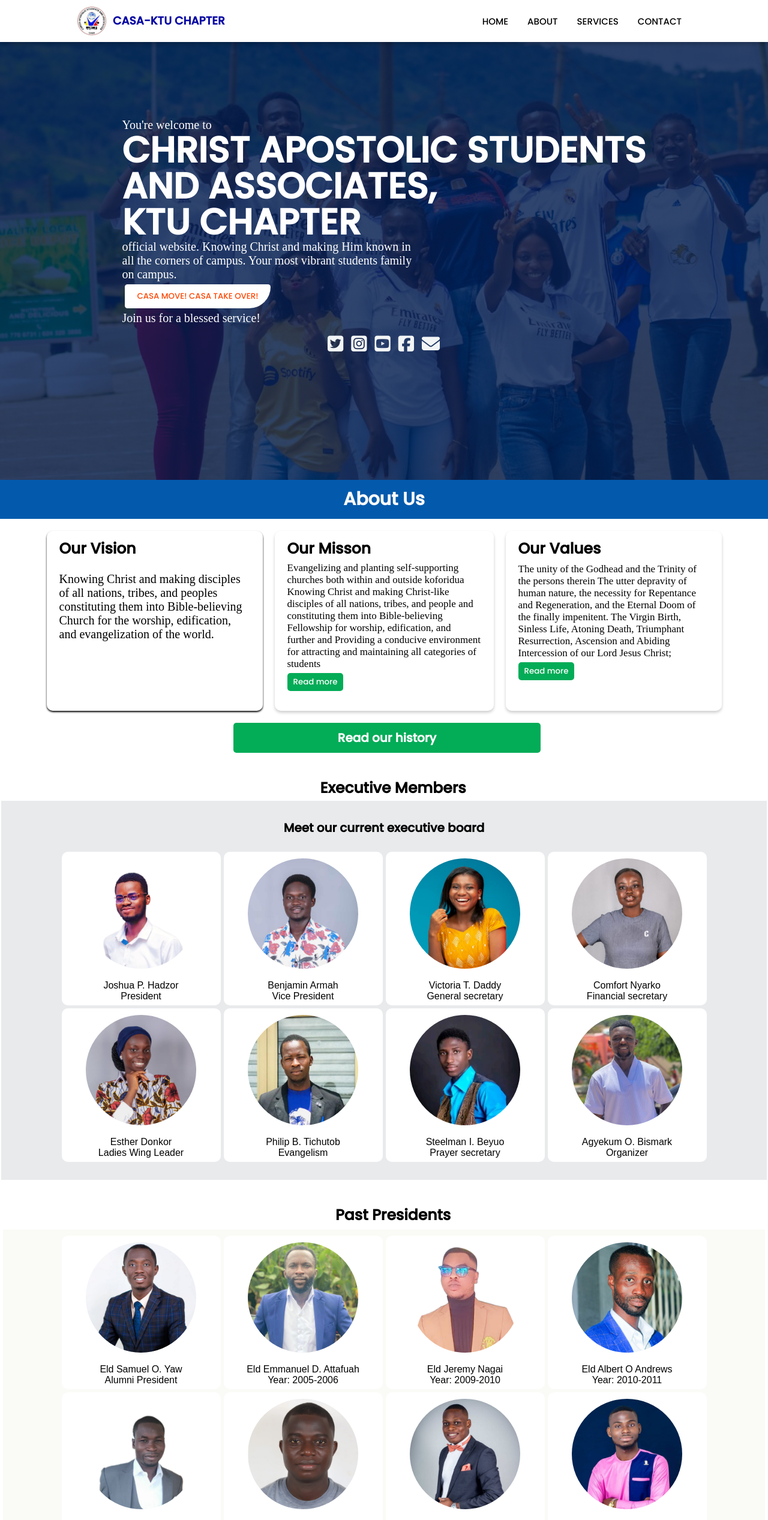
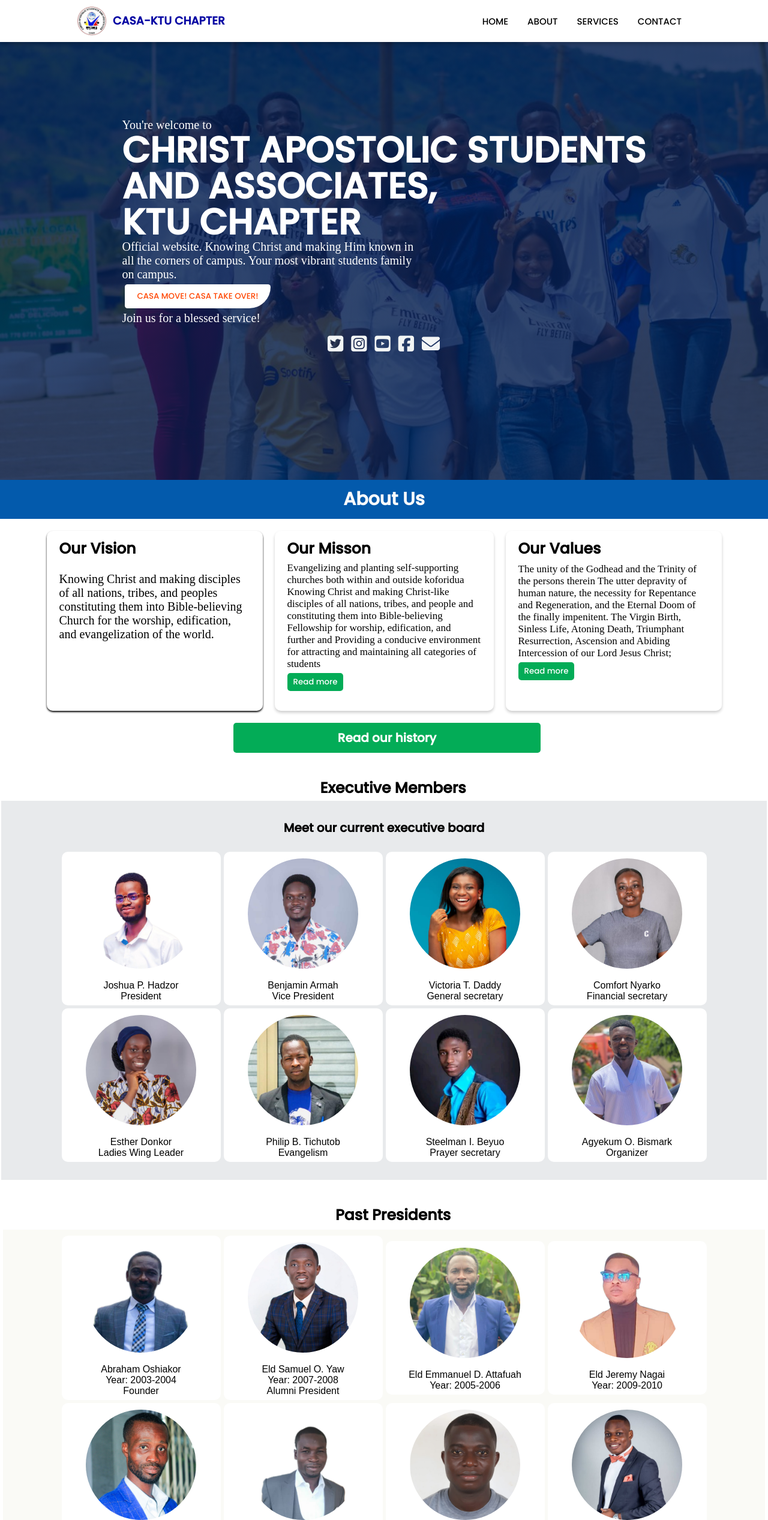
Before and after one commit to Mccodenetworks/casa-ktu, a plain HTML site: page index.html in a window 1280 px wide. Shown: the top 2534 px of the page at 60% size. Drawn offline with Linux system fonts and the light colour scheme.

Commit message:
Update index.html

```diff
--- a/index.html
+++ b/index.html
@@ -50,7 +50,7 @@
       <p>You're welcome to</p>
       <h2>CHRIST APOSTOLIC STUDENTS <br>AND ASSOCIATES,
         <br>KTU CHAPTER</h2>
-        <p> official website. Knowing Christ and making Him known in all the corners of campus.
+        <p> Official website. Knowing Christ and making Him known in all the corners of campus.
         Your most vibrant students family on campus.</p>
        </p>
         <button class="btn-casa"> CASA MOVE! CASA TAKE OVER!</button>
@@ -221,9 +221,22 @@
 <div class="card-past">
 
   <div class="pic-card">
+    <img src="icons/founder.jpg" width="150px">
+    <p>Abraham Oshiakor
+      <br>
+      Year: 2003-2004
+       <br>
+       Founder
+       <br>
+      </p>
+  </div>
+
+  <div class="pic-card">
     <img src="icons/alumni.jpg" width="150px">
     <p>Eld Samuel O. Yaw <br>
+      Year: 2007-2008<br>
       Alumni President
+
     </p>
   </div>
 
@@ -434,7 +447,7 @@
 
         <div class="contact-card2">
           <h3>Send us a message</h3>
-            <form  action="connect.php" method="post">
+            <form action="connect.php" method="post">
            <div class="value">
           <label for="name">Name</label>
             <input type="text" name="name" placeholder="Enter name here" class="input" required>
@@ -452,10 +465,10 @@
 
            <div class="value">
              <label for="message"></label>
-            <textarea class="input1" required></textarea>
+            <textarea class="input1"></textarea>
            </div>
 
-           <button class="btn-send" >Send message</button>
+           <button class="btn-send" ">Send message</button>
             </form>
 
             </div>
```
